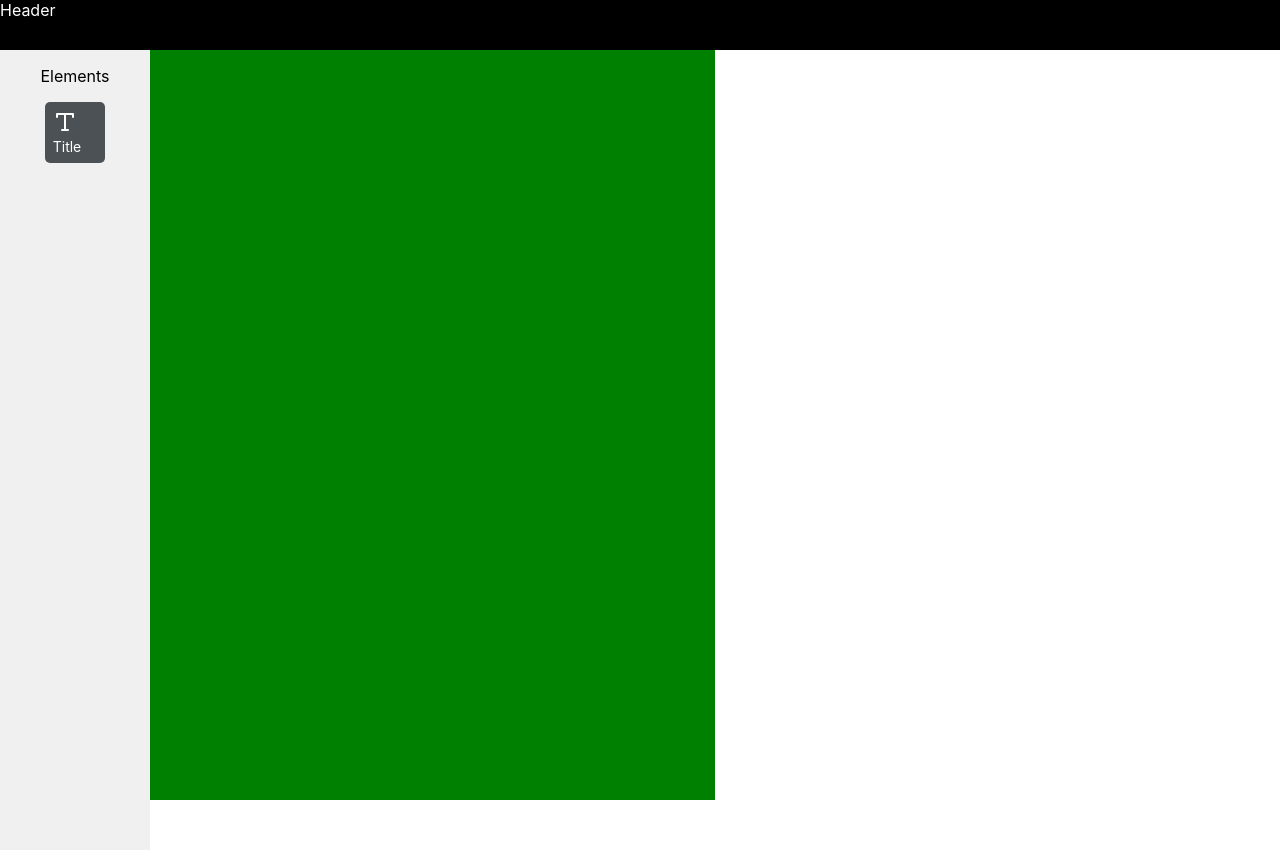
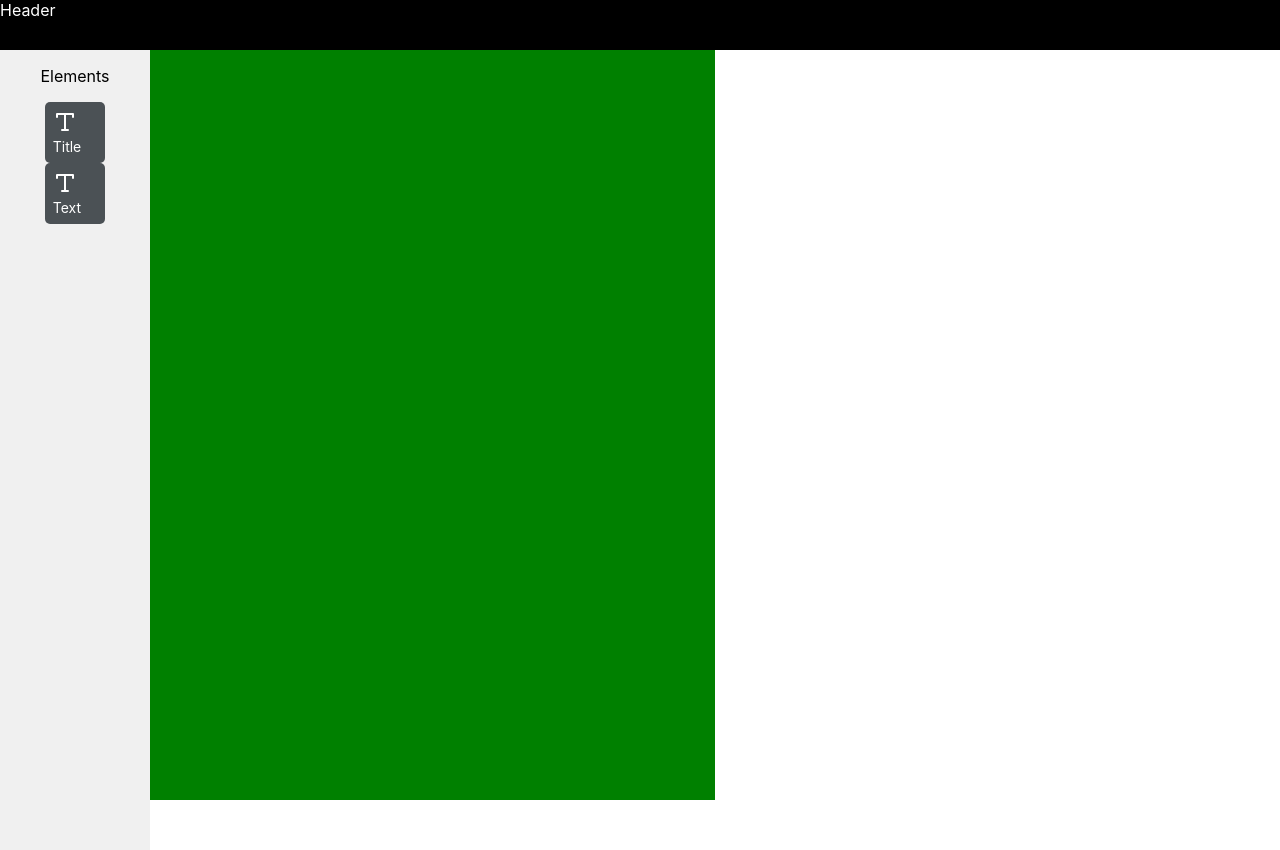
Before and after one commit to allnichols/website-builder, a React (Vite) app in the folder client/: page / in a window 1280 px wide. Built offline with nearby package versions, Linux system fonts and the light colour scheme.

Commit message:
add sidebar item

```diff
--- a/client/src/components/main-content/mainContent.tsx
+++ b/client/src/components/main-content/mainContent.tsx
@@ -1,7 +1,7 @@
 import { useDroppable, useDndContext } from "@dnd-kit/core"
 
 function MainContent() {
-  const { active } = useDndContext()
+  const { active, activeNode } = useDndContext()
   const { isOver, setNodeRef } = useDroppable({
     id: "droppable",
     data: {
@@ -9,8 +9,8 @@ function MainContent() {
     },
   })
 
-  if (active?.data) {
-    console.log("active", active.data)
+  if (active) {
+    console.log("active", active?.id)
   }
 
   const style = {
--- /dev/null
+++ b/client/src/components/sidebar/item/sidebar-item.module.css
@@ -0,0 +1,18 @@
+.sidebar-item {
+  width: 100%;
+  padding: 0.5rem;
+  cursor: pointer;
+  background-color: #4b5155;
+  border-radius: 5px;
+  color: white;
+  transition: background-color 0.15s;
+
+  &:hover {
+    background-color: #6c757d;
+  }
+
+  & p {
+    margin: 0;
+    font-size: 14px;
+  }
+}
--- /dev/null
+++ b/client/src/components/sidebar/item/sidebar-item.tsx
@@ -0,0 +1,37 @@
+import styles from "./sidebar-item.module.css"
+import { useDraggable } from "@dnd-kit/core"
+
+function SidebarItems({ element }: any) {
+  const { attributes, listeners, setNodeRef, transform } = useDraggable({
+    id: `${element.id}`,
+    attributes: {
+      role: "sidebar-elements",
+      roleDescription: "basic elements to drop",
+    },
+    data: {
+      name: "elemtents",
+      type: `${element.id}`,
+    },
+  })
+
+  const style = transform
+    ? {
+        transform: `translate3d(${transform.x}px, ${transform.y}px, 0)`,
+      }
+    : undefined
+
+  return (
+    <div
+      className={styles["sidebar-item"]}
+      ref={setNodeRef}
+      style={style}
+      {...attributes}
+      {...listeners}
+    >
+      <img src={element.icon} alt={element.name} />
+      <p>{element.name}</p>
+    </div>
+  )
+}
+
+export { SidebarItems }
--- a/client/src/components/sidebar/sidebar.tsx
+++ b/client/src/components/sidebar/sidebar.tsx
@@ -1,40 +1,27 @@
 import styles from "./sidebar.module.css"
 import titleIcon from "../../icons/title.svg"
-import { useDraggable } from "@dnd-kit/core"
+import { SidebarItems } from "./item/sidebar-item"
 
+const elements = [
+  {
+    id: "title",
+    icon: titleIcon,
+    name: "Title",
+  },
+  {
+    id: "text",
+    icon: titleIcon,
+    name: "Text",
+  },
+]
 function Sidebar() {
-  const { attributes, listeners, setNodeRef, transform } = useDraggable({
-    id: "elements",
-    attributes: {
-      role: "sidebar-elements",
-      roleDescription: "basic elements to drop",
-    },
-    data: {
-      name: "sidebar",
-      type: "elements",
-    },
-  })
-
-  const style = transform
-    ? {
-        transform: `translate3d(${transform.x}px, ${transform.y}px, 0)`,
-      }
-    : undefined
-
   return (
     <nav className={styles.sidebar} id="sidebar">
       <p>Elements</p>
-      <div
-        ref={setNodeRef}
-        {...attributes}
-        {...listeners}
-        className={styles["sidebar-section"]}
-        style={style}
-      >
-        <div className={styles["sidebar-item"]} id="text">
-          <img src={titleIcon} alt="title" />
-          <p>Title</p>
-        </div>
+      <div className={styles["sidebar-section"]}>
+        {elements.map(element => {
+          return <SidebarItems key={element.id} element={element} />
+        })}
       </div>
     </nav>
   )
```
